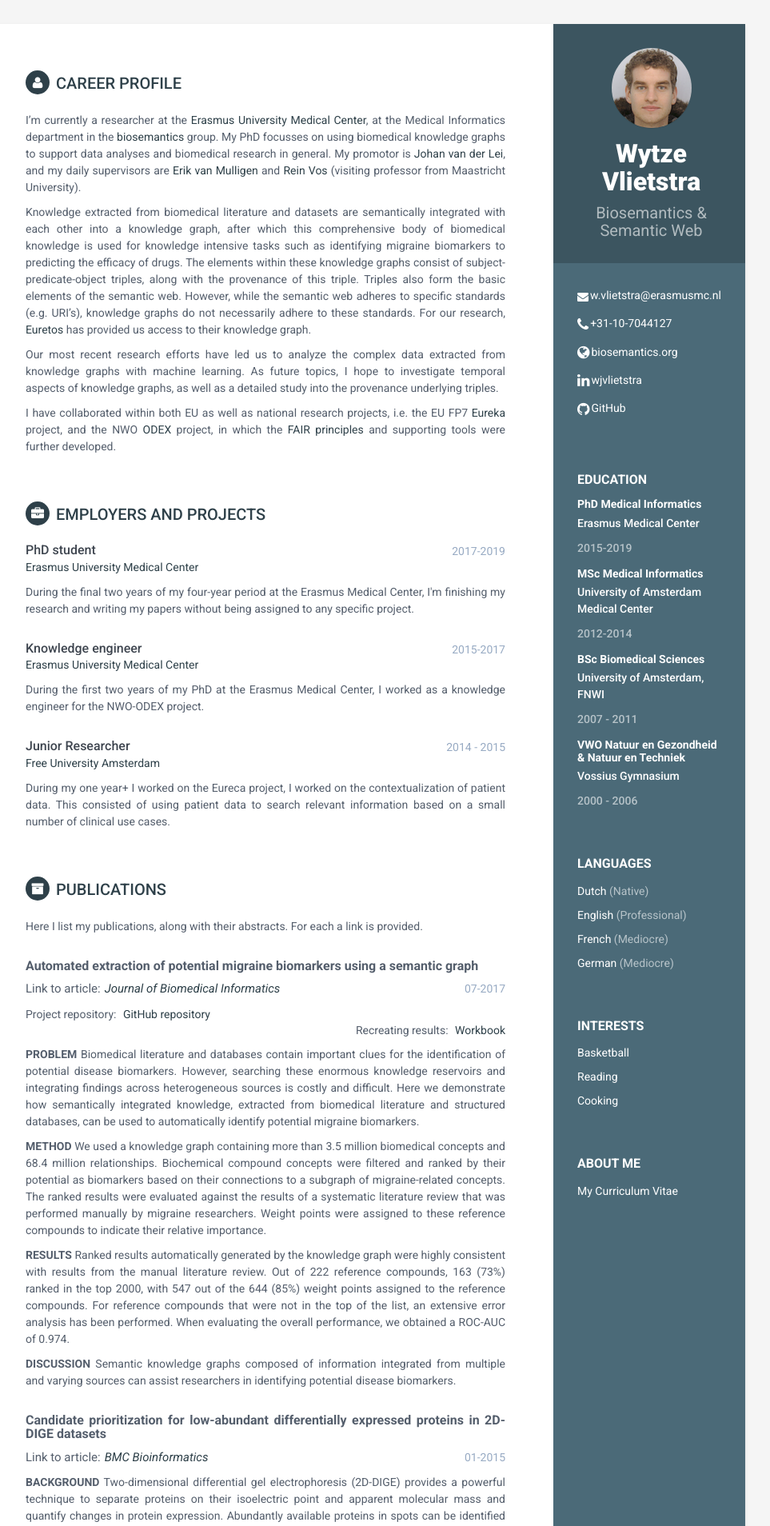
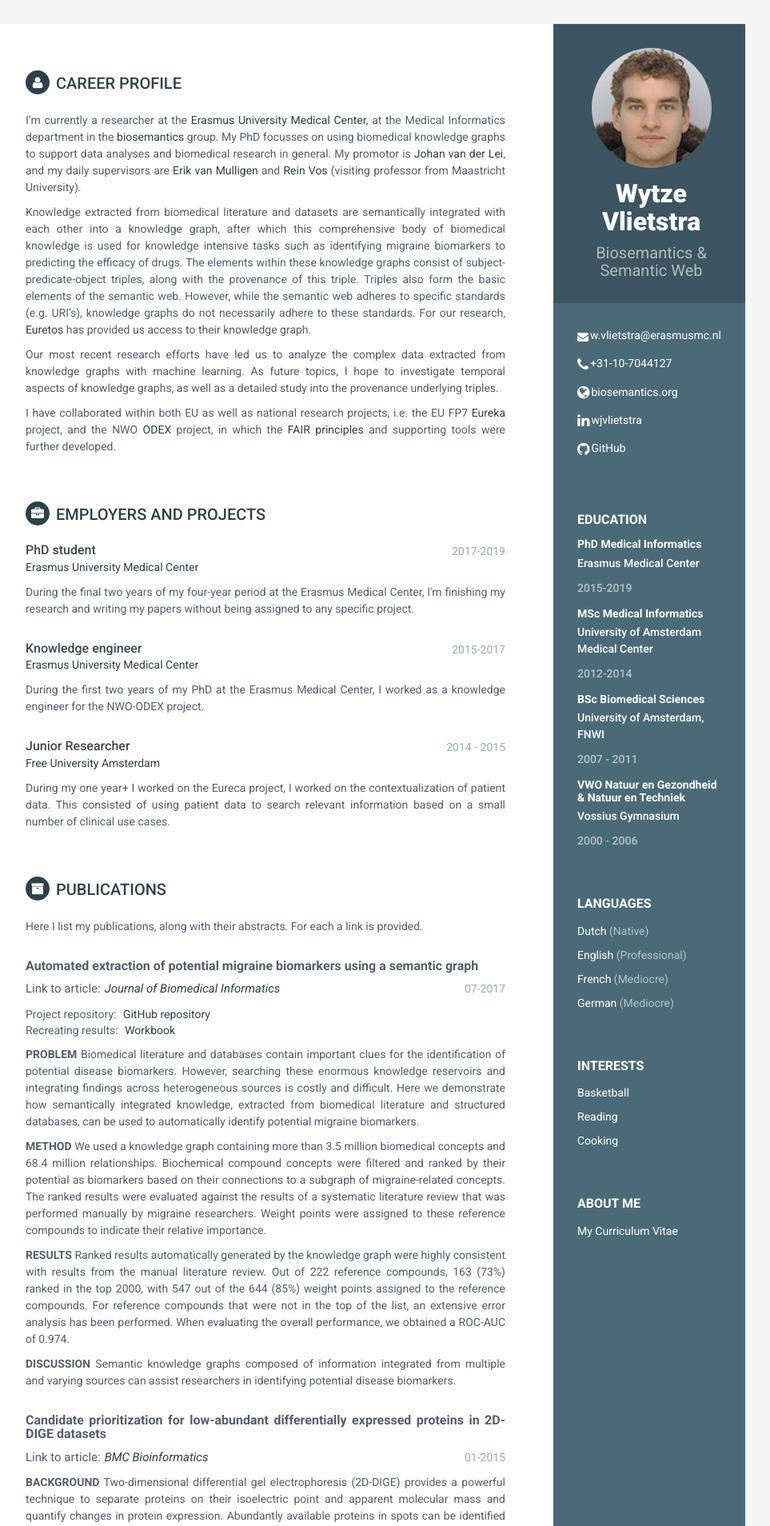
Before and after one commit to Wytz/wytz.github.io, a Jekyll site: the page built from index.html, in a window 1280 px wide. Shown: the top 1908 px of the page at 80% size, without its empty margins (188-1151 px from the left). Built offline with Jekyll 4.4.1, drawn with Linux system fonts in a browser that asks for light colours.

Commit message:
profile img

```diff
--- a/_includes/projects.html
+++ b/_includes/projects.html
@@ -26,7 +26,7 @@
 
 	    {% if project.workbook %}
 
-	    <div class="project-link" style="padding-left:20px;text-align:right;">Recreating results:<a href="{{ project.workbook }}" style="padding-left:5px;"> Workbook </a></div>
+	    <div class="project-link">Recreating results:<a href="{{ project.workbook }}" style="padding-left:5px;"> Workbook </a></div>
 
 	    {% endif %}
 
--- a/assets/css/styles-6.css
+++ b/assets/css/styles-6.css
@@ -304,7 +304,7 @@ p {
 used for profile image
 */
 .profile-img {
-  max-width: 100px;
+  max-width: 150px;
   margin-bottom: 15px;
   border: 0px solid #fff;
   border-radius: 100%;
```
Also changed, not shown: 1 other file.
